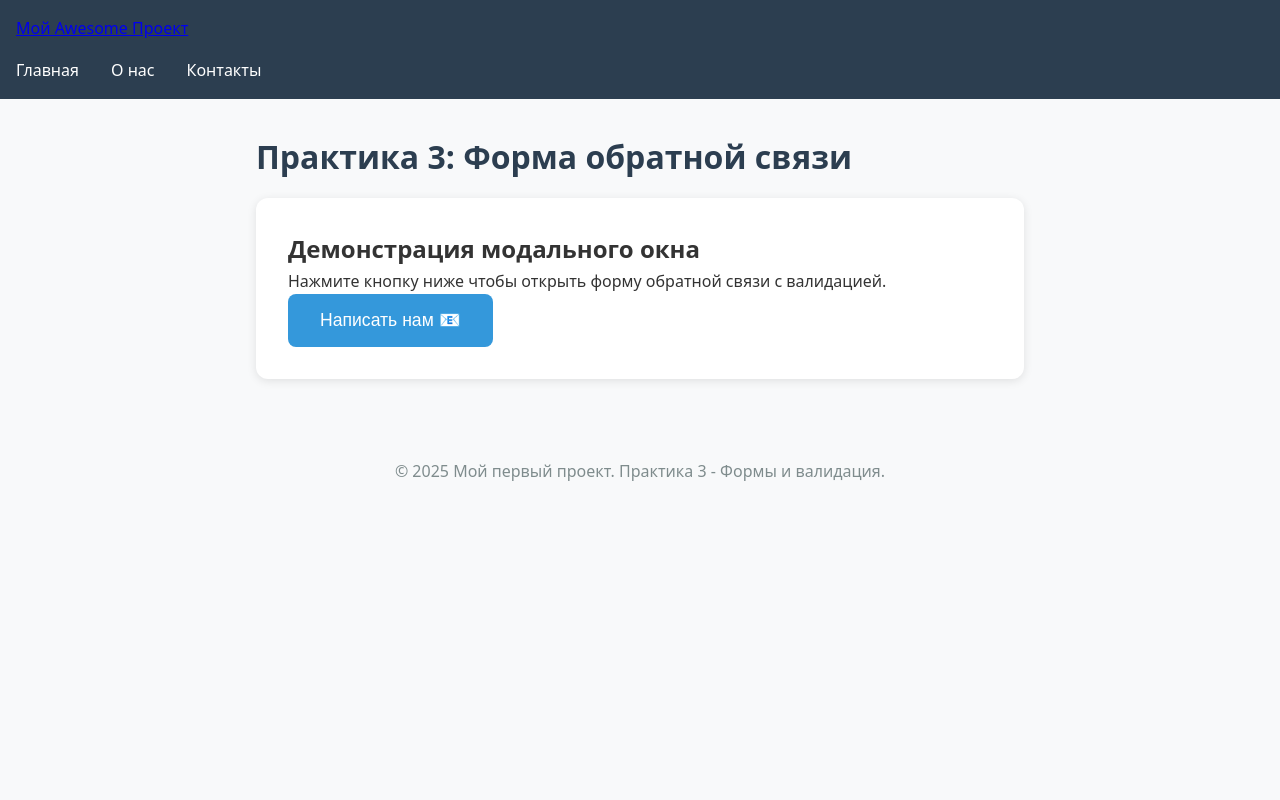
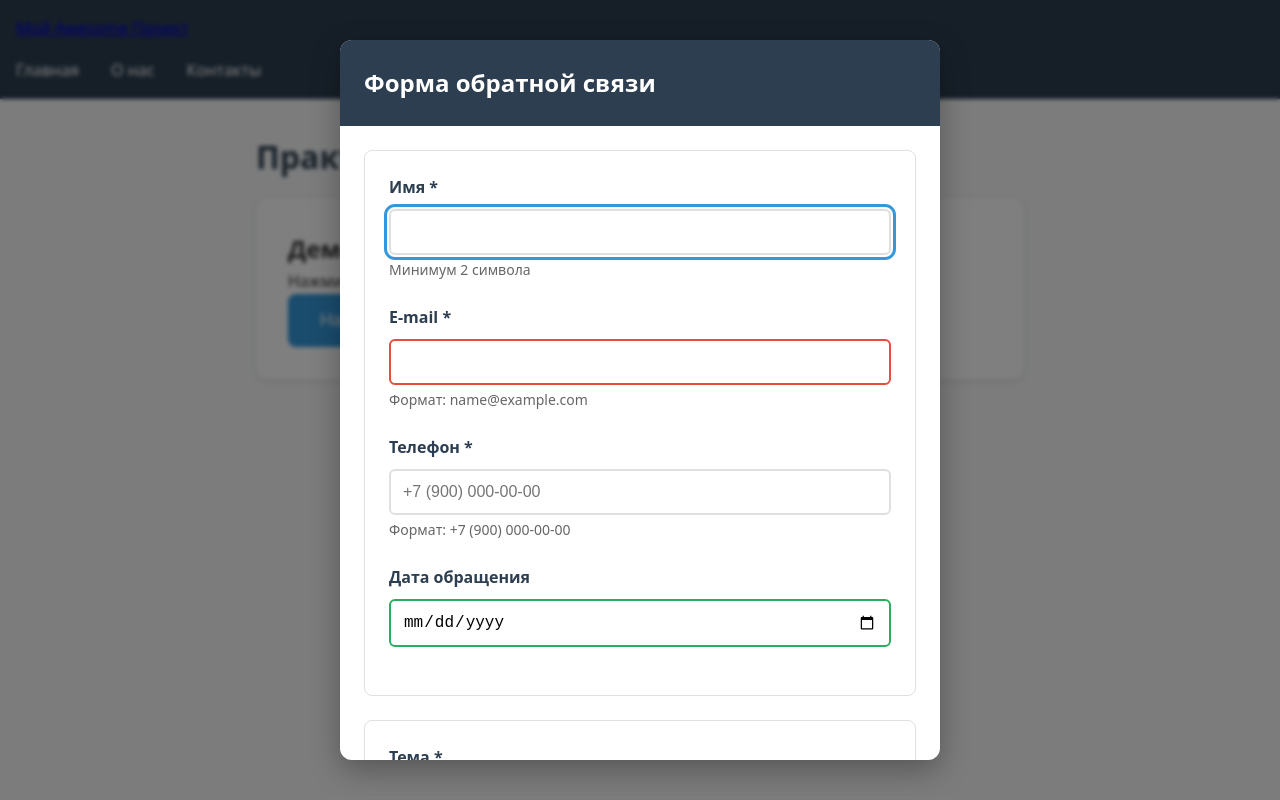
Before and after one commit to Git867867/my-awesome-project, a plain HTML site: page src/index.html in a window 1280 px wide. Both pictures are taken after a click on the button "Написать нам 📧". Drawn offline with Linux system fonts and the light colour scheme.

```diff
--- a/main.js
+++ b/main.js
@@ -1,24 +1,22 @@
+// Элементы модального окна и формы
 const dialog = document.getElementById('contactDialog');
 const openBtn = document.getElementById('openDialog');
 const closeBtn = document.getElementById('closeDialog');
 const form = document.getElementById('contactForm');
 let lastFocusedElement = null;
 
+/**
+ * Открытие модального окна с фокус-менеджментом
+ */
+function openModal() {
+    lastFocusedElement = document.activeElement;
+    dialog.hidden = false;
+    document.body.style.overflow = 'hidden'; // Блокируем скролл страницы
 
-function openModal() {
-    // Сохраняем последний активный элемент
-    lastFocusedElement = document.activeElement;
-
-    // Показываем модальное окно
-    dialog.showModal();
-
-    // Фокус на первое поле формы (для доступности)
     const firstInput = dialog.querySelector('input, select, textarea');
     if (firstInput) {
         firstInput.focus();
     }
-
-    // Ловушка фокуса внутри модалки
     trapFocus();
 }
 
@@ -26,9 +24,9 @@
  * Закрытие модального окна
  */
 function closeModal() {
-    dialog.close();
+    dialog.hidden = true;
+    document.body.style.overflow = ''; // Восстанавливаем скролл
 
-    // Возвращаем фокус на элемент, который открыл модалку
     if (lastFocusedElement) {
         lastFocusedElement.focus();
     }
--- a/styles.css
+++ b/styles.css
@@ -244,3 +244,47 @@
         margin: 1rem;
     }
 }
+
+/* Стили для кастомной модалки */
+.modal-dialog {
+    position: fixed;
+    inset: 0;
+    display: grid;
+    place-items: center;
+    z-index: 1000;
+}
+
+.modal-dialog[hidden] {
+    display: none;
+}
+
+.modal-backdrop {
+    position: absolute;
+    inset: 0;
+    background: rgba(0, 0, 0, 0.5);
+    backdrop-filter: blur(2px);
+}
+
+.modal-content {
+    position: relative;
+    z-index: 1;
+    background: white;
+    border-radius: 12px;
+    width: 90%;
+    max-width: 600px;
+    max-height: 90vh;
+    overflow-y: auto;
+    box-shadow: 0 10px 30px rgba(0,0,0,0.3);
+}
+
+.modal-content h2 {
+    background: #2c3e50;
+    color: white;
+    padding: 1.5rem;
+    margin: 0;
+    border-radius: 12px 12px 0 0;
+}
+
+.modal-content form {
+    padding: 1.5rem;
+}
```
Also changed, not shown: assets/favicon.ico, 1 other file.
